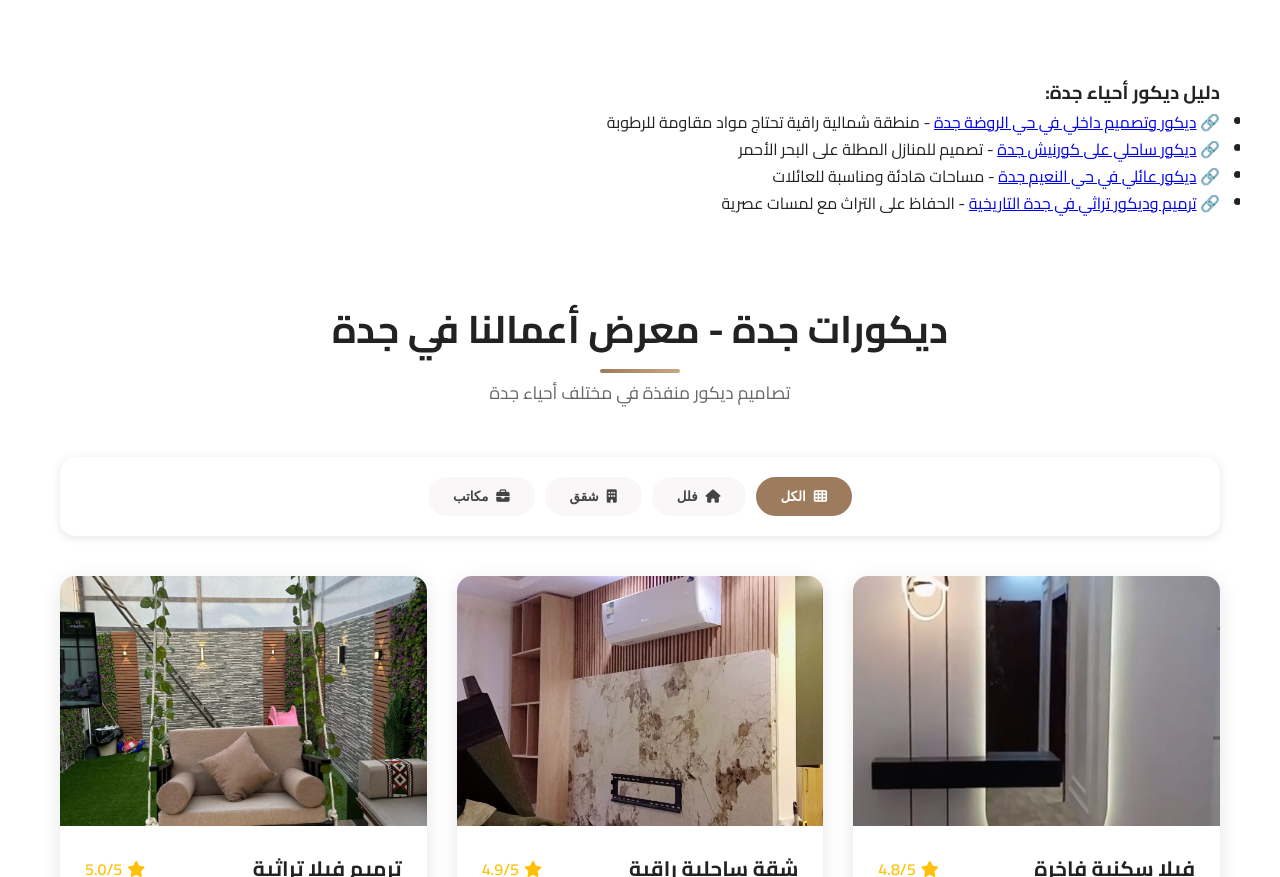
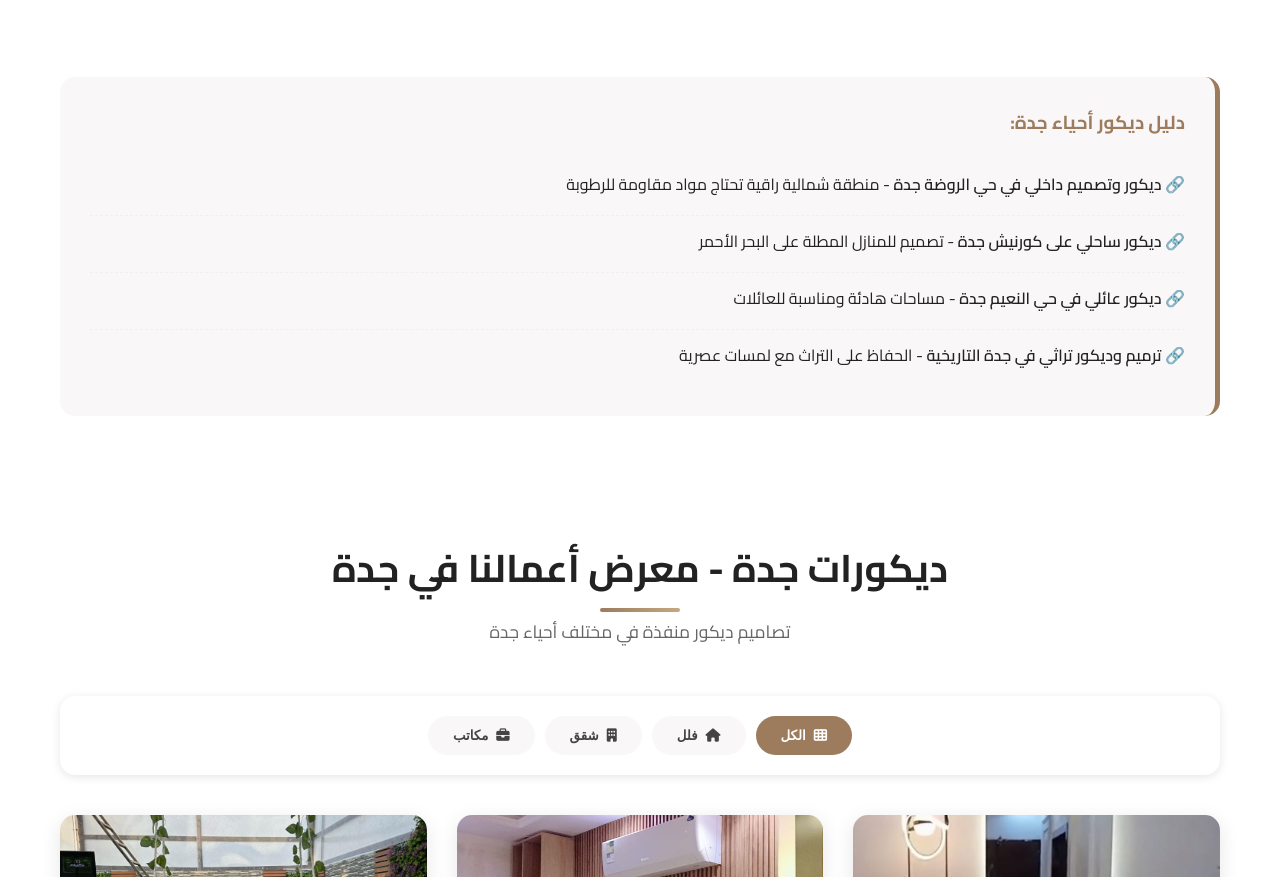
Before and after one commit to batman734511775-tech/decorartjeddah, a plain HTML site: page index.html in a window 1280 px wide. Shown: the part 1107-1984 px from the top of the page. Drawn offline with Linux system fonts and the light colour scheme.

Commit message:
Update style.css

```diff
--- a/style.css
+++ b/style.css
@@ -2497,3 +2497,43 @@ body {
     color: var(--gray-medium);
     font-size: 0.9rem;
 }
+
+.internal-links {
+    background: var(--light-bg);
+    padding: 30px;
+    border-radius: 15px;
+    margin: 40px 0;
+    border-right: 5px solid var(--primary-color);
+}
+
+.internal-links h3 {
+    color: var(--primary-color);
+    margin-bottom: 20px;
+}
+
+.internal-links ul {
+    list-style: none;
+    padding: 0;
+}
+
+.internal-links li {
+    padding: 12px 0;
+    border-bottom: 1px dashed var(--gray-light);
+}
+
+.internal-links li:last-child {
+    border-bottom: none;
+}
+
+.internal-links a {
+    color: var(--text-color);
+    font-weight: 600;
+    text-decoration: none;
+    display: inline-block;
+    margin-bottom: 5px;
+}
+
+.internal-links a:hover {
+    color: var(--primary-color);
+    text-decoration: underline;
+}
```
